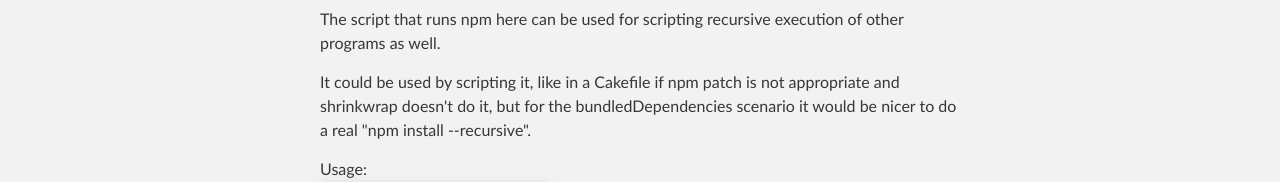
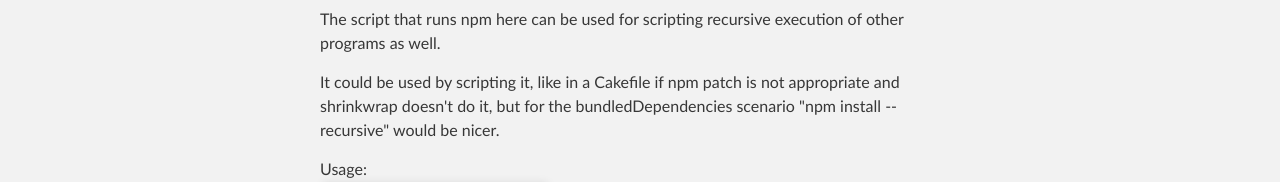
Before and after one commit to apelade/apelade.github.io, a plain HTML site: page index.html in a window 1280 px wide. Shown: the part 584-766 px from the top of the page. Drawn offline with Linux system fonts and the light colour scheme.

Commit message:
editinnng text

```diff
--- a/index.html
+++ b/index.html
@@ -41,8 +41,7 @@
 
 <p>The script that runs npm here can be used for scripting recursive execution of other programs as well.</p>
 
-<p>It could be used by scripting it, like in a Cakefile if npm patch is not appropriate and shrinkwrap doesn't do it, but for the bundledDependencies scenario it would be nicer to do a real
-"npm install --recursive". </p>
+<p>It could be used by scripting it, like in a Cakefile if npm patch is not appropriate and shrinkwrap doesn't do it, but for the bundledDependencies scenario "npm install --recursive" would be nicer.</p>
 
 <p>Usage:</br>
 <code>start_dir = "/dev/scratch"</code></br>
```
